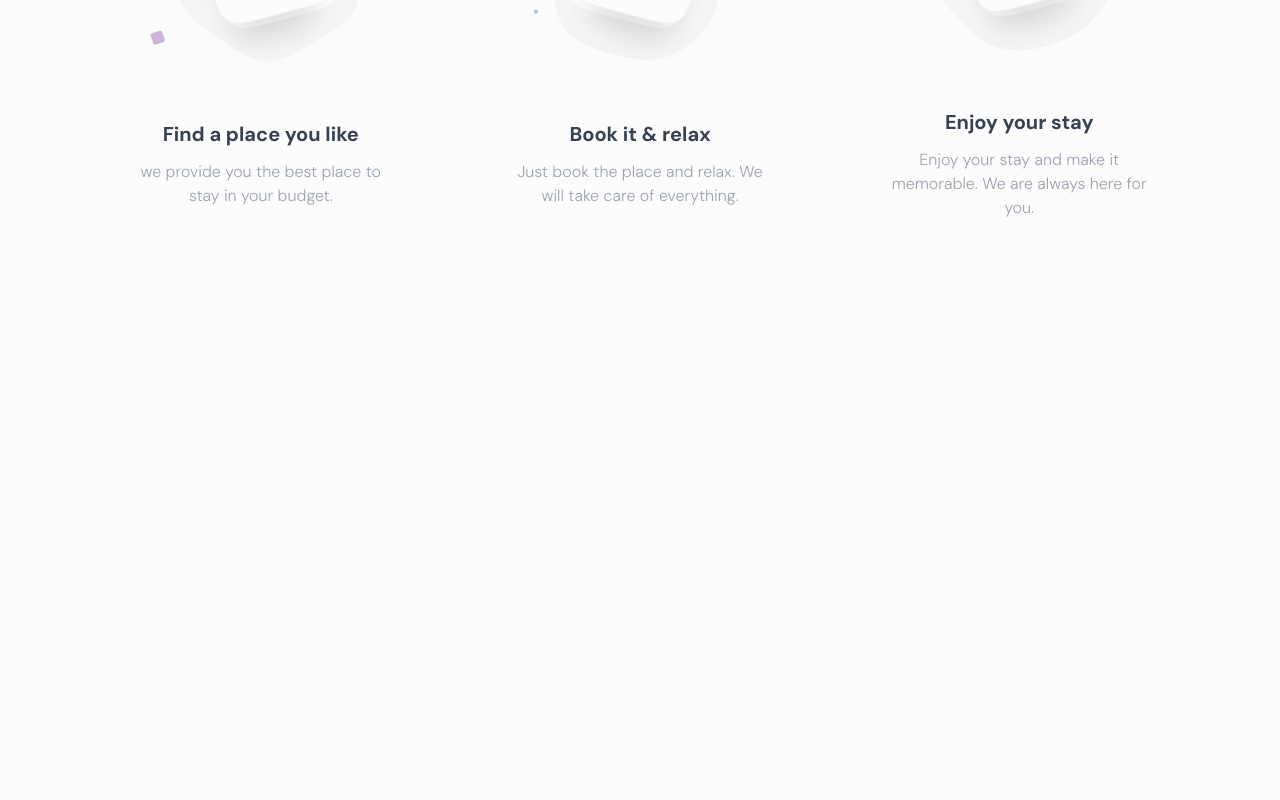
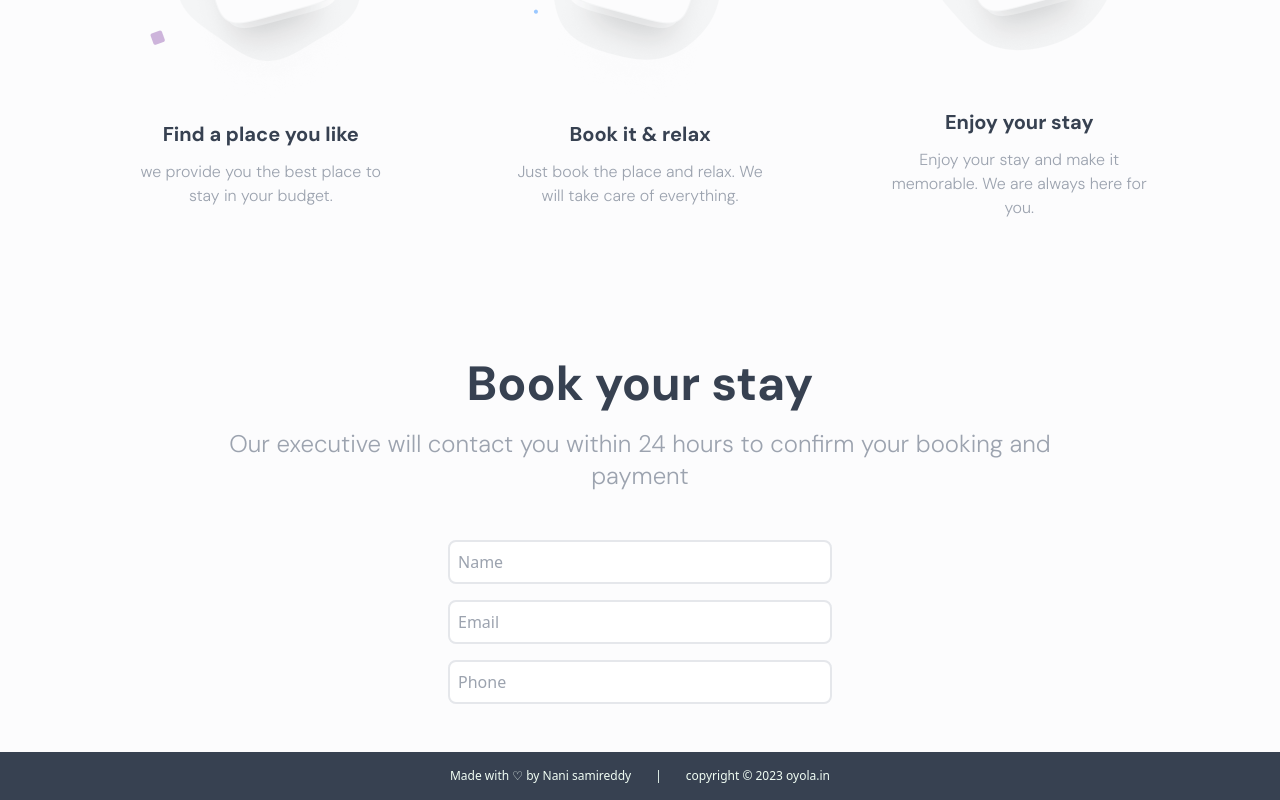
Before and after one commit to nani-samireddy/oyola_version_1, a React (Vite) app: page / in a window 1280 px wide. Shown: the part 2109-2909 px from the top of the page. Before the commit the page ends 2369 px from the top, so only its background shows below. Built offline with nearby package versions, Linux system fonts and the light colour scheme.

Commit message:
added form template partitially

```diff
--- /dev/null
+++ b/src/common/components/footer/footer.jsx
@@ -0,0 +1,15 @@
+import React from 'react'
+
+export default function Footer() {
+  return (
+      <footer class=" bg-gray-700 py-4">
+      <div class="w-full flex justify-center items-center text-xs text-green-50">
+        <a href="https://nanisamrieddy.dev/" target="_blank" >
+          <span>Made with ♡ by Nani samireddy</span>
+          <span class="px-6">|</span>
+          <span>copyright © 2023 oyola.in</span>
+        </a>
+      </div>
+    </footer>
+  )
+}
--- a/src/index.css
+++ b/src/index.css
@@ -3,6 +3,17 @@
 @tailwind utilities;
 
 @layer base{
+    /* Chrome, Safari, Edge, Opera */
+input::-webkit-outer-spin-button,
+input::-webkit-inner-spin-button {
+  -webkit-appearance: none;
+  margin: 0;
+}
+
+/* Firefox */
+input[type=number] {
+  -moz-appearance: textfield;
+}
     body{
         @apply bg-[#fcfcfd];
 
@@ -31,7 +42,7 @@
     @apply rounded-3xl h-max w-72  bg-white shadow-sm border-[.7px] ease-in-out duration-1000 border-transparent hover:border-blue-400 hover:shadow-lg hover:shadow-blue-100
    }
    .card:hover img{
-      @apply scale-125 duration-1000 ease-in-out;
+      @apply overflow-hidden scale-125 duration-1000 ease-in-out;
    }
 
 
--- a/src/pages/homepage/home_page.jsx
+++ b/src/pages/homepage/home_page.jsx
@@ -1,12 +1,14 @@
 import React from "react";
 import Navbar from "../../common/components/navbar/navbar";
 import { Outlet } from "react-router-dom";
+import Footer from "../../common/components/footer/footer";
 
 export default function Homepage() {
   return (
     <>
       <Navbar />
       <Outlet />
+      <Footer/>
     </>
   );
 }
--- a/src/pages/homepage/stays/stays.jsx
+++ b/src/pages/homepage/stays/stays.jsx
@@ -48,6 +48,23 @@ export default function Stays() {
       )} */}
 
       <HowItWorks />
+
+      {/* Booking form */}
+      <div className="flex flex-col justify-center items-center mt-20">
+        <h2 className="text-5xl font-bold font-dm_sans text-gray-700 my-5 text-center">
+                            Book your stay
+                        </h2>
+      <h2 className="text-2xl font-light font-dm_sans text-gray-400  text-center md:px-6 lg:px-24">
+                            Our executive will contact you within 24 hours to confirm your booking and payment
+                </h2>
+        <form action="https://formsubmit.co/your@email.com" method="POST"  className="flex flex-col my-10">
+        <input type="hidden" name="_template" value="table"/>
+        <input type="hidden" name="_subject" value="New Booking for stays!"/>
+        <input type="text" name="Name" placeholder="Name" className="w-full md:w-96 border-2 border-gray-200 rounded-lg p-2 my-2 focus:outline-none focus:border-gray-400" required/>
+        <input type="email" name="Email" placeholder="Email" className="w-full md:w-96 border-2 border-gray-200 rounded-lg p-2 my-2 focus:outline-none focus:border-gray-400" required/>
+        <input  type="number" name="Phone" placeholder="Phone" className="w-full md:w-96 border-2 border-gray-200 rounded-lg p-2 my-2 focus:outline-none focus:border-gray-400" required/>
+        </form>
+        </div>
     </div>
   );
 }
```
